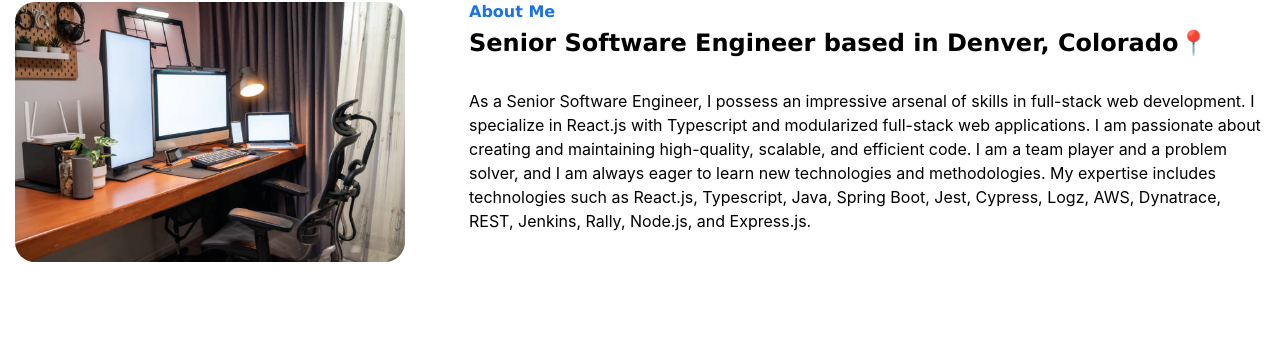
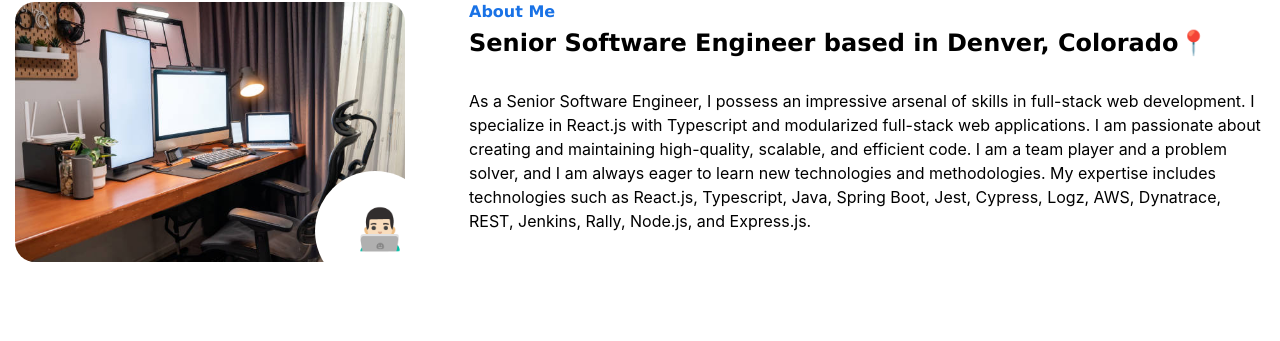
Before and after one commit to Fleerless/Typescript-Portfolio, a React (Create React App) app: page /About in a window 1280 px wide. Shown: the part 1068-1409 px from the top of the page. Built offline with nearby package versions, Linux system fonts and the light colour scheme; the HTML template or start-up script is replaced by a standard one.

Commit message:
added emoji to about page

```diff
--- a/src/Components/About/About.tsx
+++ b/src/Components/About/About.tsx
@@ -1,5 +1,5 @@
 import React from 'react';
-import { Section, Container, LeftContent, RightContent, Image, Chapter, Title, Paragraph, CircleText } from './Styled/About.styled';
+import { Section, Container, LeftContent, RightContent, Image, Chapter, Title, Paragraph, CircleText, ImageSpan } from './Styled/About.styled';
 
 const chapter ='About Me';
 const title = 'Senior Software Engineer based in Denver, Colorado';
@@ -11,8 +11,8 @@ const About: React.FC = () => {
 			<Container>
 				<LeftContent>
 					<Image src="/images/OfficePicture2.jpeg" alt="Image" />
-                    {/* <CircleText>Senior Software Engineer •</CircleText>
-                    <span>👨🏻‍💻</span> */}
+					<CircleText></CircleText>
+					<ImageSpan>👨🏻‍💻</ImageSpan>
 				</LeftContent>
 				<RightContent>
 					<Chapter>{chapter}</Chapter>
--- a/src/Components/About/Styled/About.styled.tsx
+++ b/src/Components/About/Styled/About.styled.tsx
@@ -50,8 +50,18 @@ export const Paragraph = styled.div`
 `;
 
 export const CircleText = styled.div`
-    height: 4svw;
-    width: 4svw;
+    position:relative;
+    top: -95px;
+    right: -300px;
+    height: 120px;
+    width: 120px;
     border-radius: 50%;
-    background-color: grey;
-    margin-bottom: 1svh;`;
+    background-color: white;
+`;
+
+export const ImageSpan = styled.span`
+    position: relative;
+    top: -182px;
+    right: -340px;
+    font-size: 40px;
+`;
```
Lines whose indentation alone changed are shown as unchanged.
